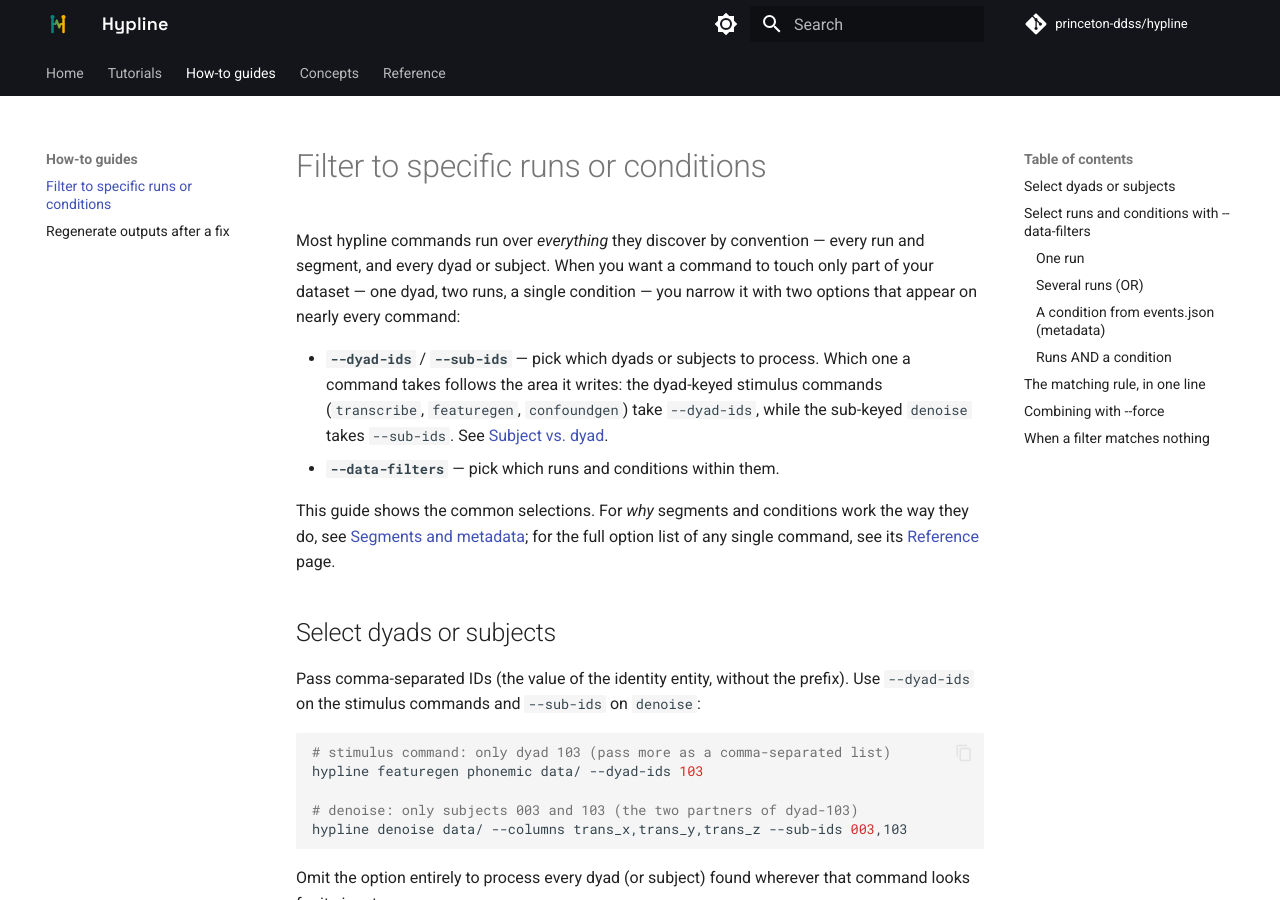
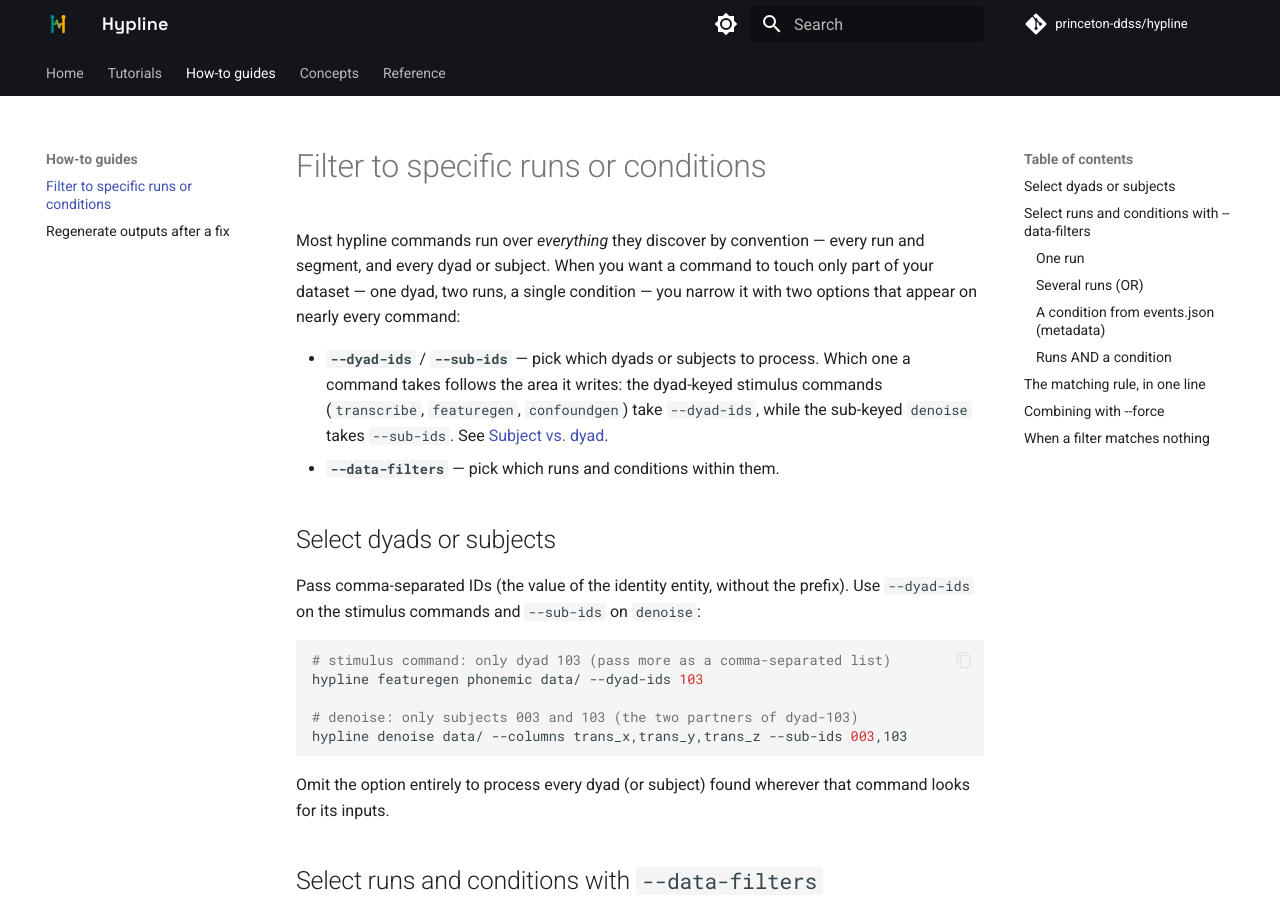
Before and after one commit to princeton-ddss/hypline, an MkDocs documentation site: the page built from docs/mkdocs/how-to/filter.md, in a window 1280 px wide and 900 px high. Built offline with MkDocs 1.6.1 and Material for MkDocs 9.7.7, drawn with Linux system fonts in a browser that asks for light colours; comment, search, counter and statistics services are not loaded; the version menu is left out.

Commit message:
Example change 2

````diff
--- a/docs/mkdocs/how-to/filter.md
+++ b/docs/mkdocs/how-to/filter.md
@@ -1,6 +1,6 @@
 # Filter to specific runs or conditions
 
-Most hypline commands run over *everything* they discover by convention — every
+Most hypline commands run over _everything_ they discover by convention — every
 run and segment, and every dyad or subject. When you want a command to touch only
 part of your dataset — one dyad, two runs, a single condition — you narrow it with
 two options that appear on nearly every command:
@@ -11,11 +11,6 @@
   the sub-keyed `denoise` takes `--sub-ids`. See [Subject vs.
   dyad](../concepts/layout.md#subject-vs-dyad).
 - **`--data-filters`** — pick which runs and conditions within them.
-
-This guide shows the common selections. For *why* segments and conditions work
-the way they do, see [Segments and metadata](../concepts/segments.md); for the
-full option list of any single command, see its [Reference](../reference/transcribe.md)
-page.
 
 ## Select dyads or subjects
 
@@ -67,7 +62,7 @@
 
 ### Runs AND a condition
 
-Mixing *different* entities narrows the match — every named entity must hold:
+Mixing _different_ entities narrows the match — every named entity must hold:
 
 ```bash
 # (run 1 or run 2) AND condition R
@@ -78,12 +73,12 @@
 
 ## The matching rule, in one line
 
-| Tokens | Reads as |
-| ------ | -------- |
-| Same entity, multiple values | **OR** — `run-1,run-2` → run 1 *or* 2 |
-| Different entities | **AND** — `run-1,cond-R` → run 1 *and* condition R |
+| Tokens                       | Reads as                                           |
+| ---------------------------- | -------------------------------------------------- |
+| Same entity, multiple values | **OR** — `run-1,run-2` → run 1 _or_ 2              |
+| Different entities           | **AND** — `run-1,cond-R` → run 1 _and_ condition R |
 
-So `run-1,run-2,cond-G` means *(run 1 or run 2) and condition G*. Combine the
+So `run-1,run-2,cond-G` means _(run 1 or run 2) and condition G_. Combine the
 identity option (`--dyad-ids` / `--sub-ids`) with `--data-filters` to slice on
 both axes at once:
 
@@ -98,7 +93,7 @@
 ## Combining with `--force`
 
 The identity option (`--dyad-ids` / `--sub-ids`) and `--data-filters` decide
-*what is considered*; `--force` decides whether already-generated outputs are
+_what is considered_; `--force` decides whether already-generated outputs are
 overwritten. They compose — scope a rerun to one run and force just that one:
 
 ```bash
@@ -116,6 +111,6 @@
   filter, or confirm the files are in place. (Stimulus commands report dyads;
   `denoise` reports subjects.)
 - **An error naming an unknown entity** — a filter token names an entity that
-  exists *nowhere*, neither on filenames nor in `events.json` metadata. Hypline
+  exists _nowhere_, neither on filenames nor in `events.json` metadata. Hypline
   treats this as a typo and raises, rather than silently matching nothing. Check
   the spelling against your filenames and sidecars.
````
